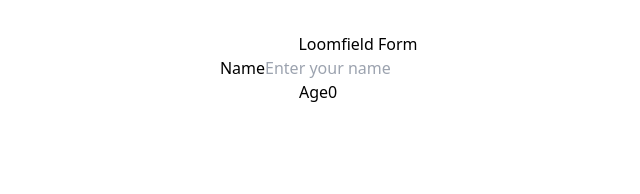
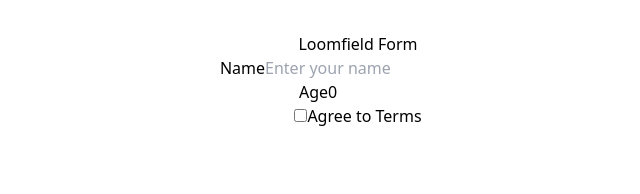
Before and after one commit to melmar12/loomfield-ui, a React (Vite) app: page / in a window 1280 px wide. Shown: the top 194 px of the page, without its empty margins (282-922 px from the left). Built offline with nearby package versions, Linux system fonts and the light colour scheme.

Commit message:
initial CheckBox

```diff
--- a/src/App.tsx
+++ b/src/App.tsx
@@ -1,6 +1,7 @@
 import { useState } from 'react'
 import { TextInput } from './components/TextInput/TextInput';
 import { NumberInput } from './components/NumberInput/NumberInput';
+import { Checkbox } from './components/CheckBox/Checkbox';
 import type { FormData } from './types/FormTypes';
 import './App.css'
 
@@ -43,6 +44,13 @@ function App() {
           max={120}
           error={form.age < 0 ? "Age cannot be negative" : undefined}
         />
+        <Checkbox
+          label="Agree to Terms"
+          name="agreeToTerms"
+          checked={form.agreeToTerms}
+          onChange={handleChange}
+          disabled={false}
+        />
       </div>
     </div>
   )
--- /dev/null
+++ b/src/components/CheckBox/Checkbox.tsx
@@ -0,0 +1,34 @@
+import React from 'react';
+
+/**
+ * Checkbox component for Loomfield
+ * Supports label, name, checked state, onChange handler, and disabled state.
+ * Tailwind styled. Controlled component.
+ */
+
+type Props = {
+  label: string;
+  name: string;
+  checked: boolean;
+  onChange: (e: React.ChangeEvent<HTMLInputElement>) => void;
+  disabled?: boolean;
+};
+
+export const Checkbox = ({ label, name, checked, onChange, disabled }: Props) => (
+  <div className="mb-4 flex items-center">
+    <input
+      id={name}
+      name={name}
+      type="checkbox"
+      checked={checked}
+      onChange={onChange}
+      disabled={disabled}
+      className={`h-4 w-4 text-blue-600 focus:ring-blue-500 border-gray-300 rounded ${
+        disabled ? 'cursor-not-allowed opacity-50' : ''
+      }`}
+    />
+    <label htmlFor={name} className="ml-2 block text-sm text-gray-700">
+      {label}
+    </label>
+  </div>
+);
```
